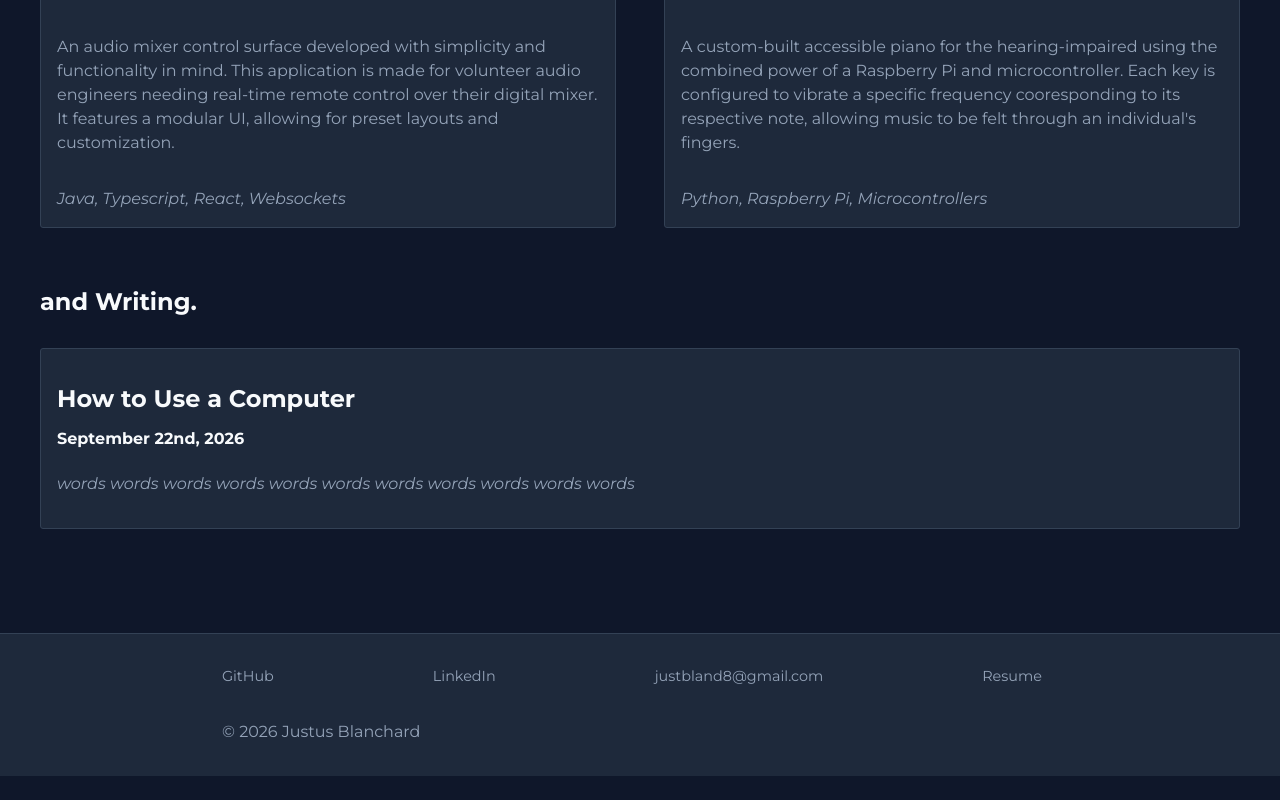
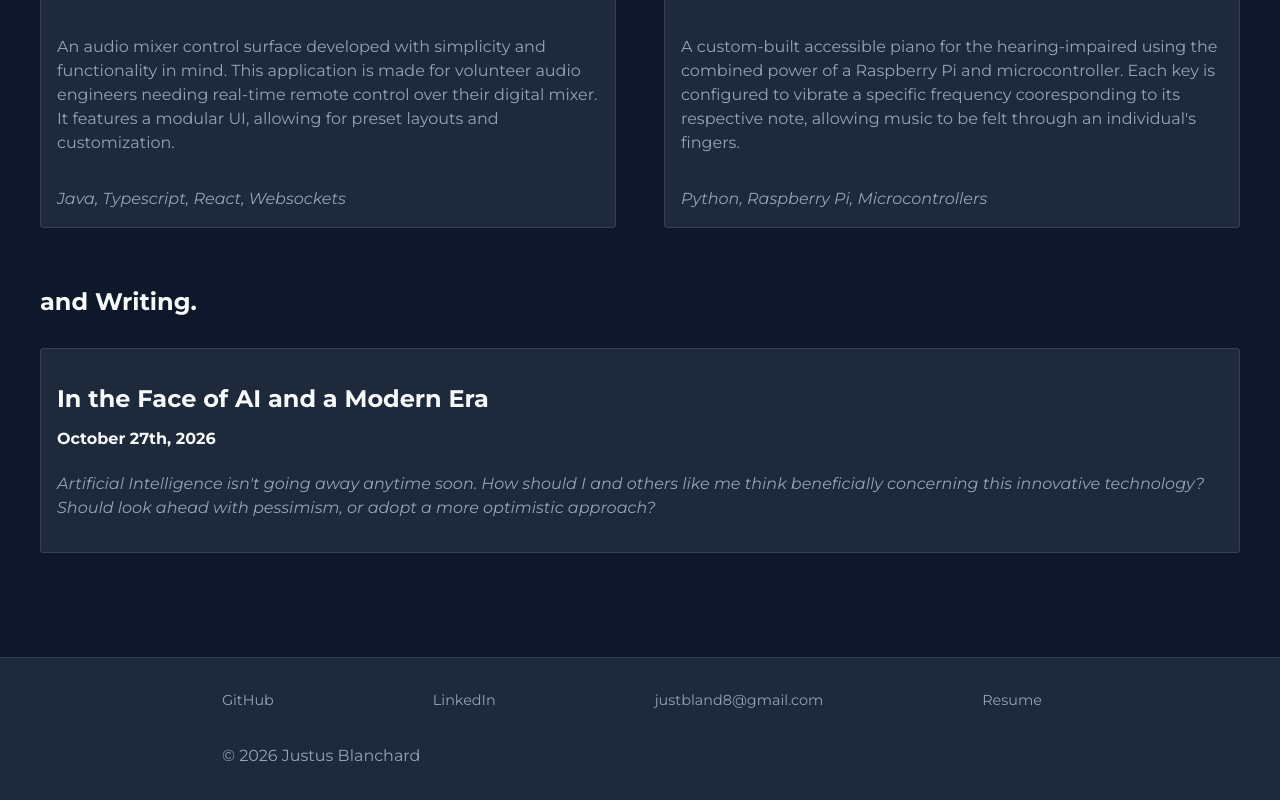
Before and after one commit to JustBland/justus-blanchard-website, a React (Vite) app in the folder justbland-website/: page / in a window 1280 px wide. Shown: the part 970-1770 px from the top of the page. Before the commit the page ends 1746 px from the top, so only its background shows below. Built offline with nearby package versions, Linux system fonts and the light colour scheme.

Commit message:
Replaced placeholder with proper writing data

```diff
--- a/justbland-website/src/data/writingData.ts
+++ b/justbland-website/src/data/writingData.ts
@@ -1,10 +1,12 @@
 export default [
     {
-        slug: "how-to-computer",
-        title: 'How to Use a Computer',
-        date: 'September 22nd, 2026',
-        datetime: '2026-09-22',
-        snippet: `words words words words words words words words words
-                      words words`,
+        slug: "In-the-Face-of-AI-and-a-Modern-Era",
+        title: 'In the Face of AI and a Modern Era',
+        date: 'October 27th, 2026',
+        datetime: '2026-10-27',
+        snippet: `Artificial Intelligence isn't going away anytime soon. How
+                  should I and others like me think beneficially concerning
+                  this innovative technology? Should look ahead with pessimism,
+                  or adopt a more optimistic approach?`,
     }
 ]
```
